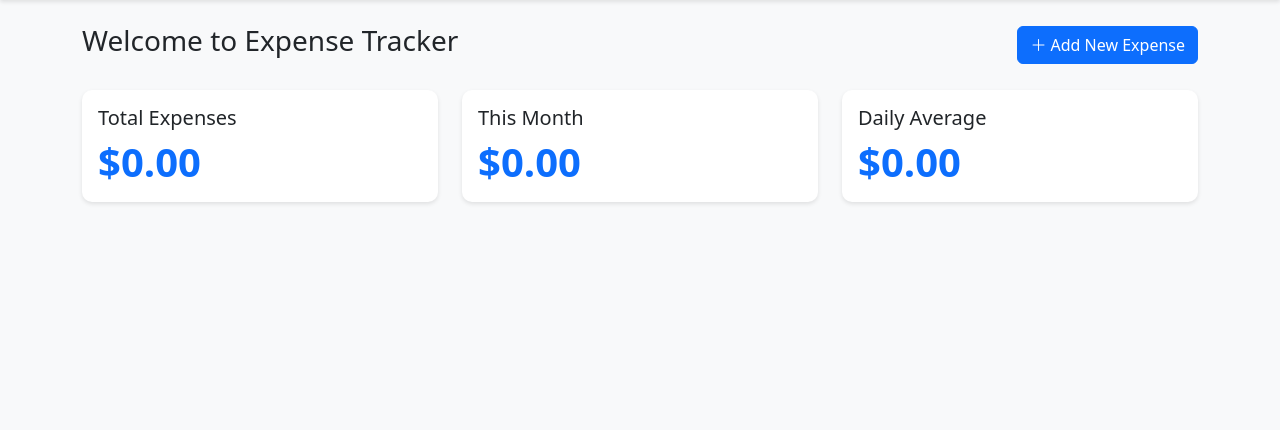
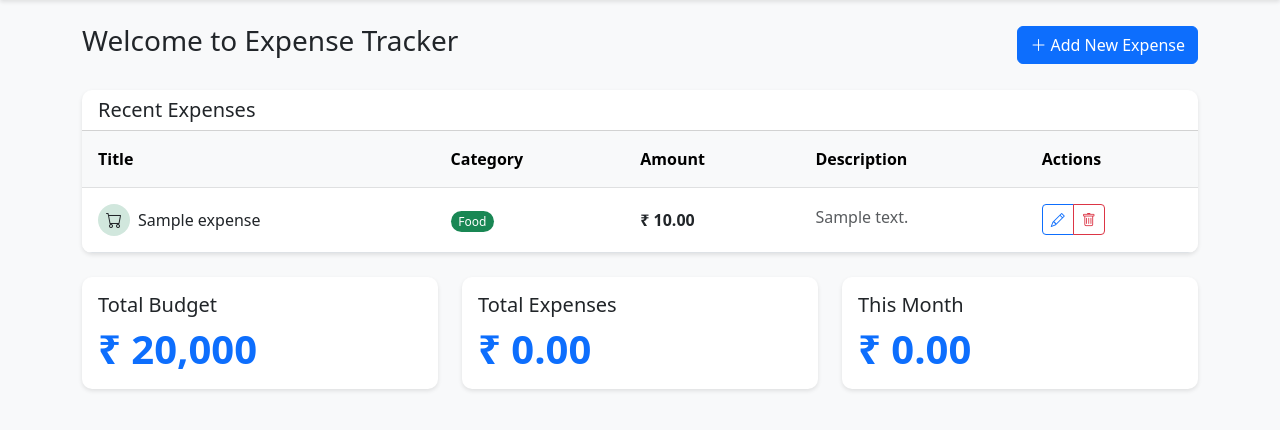
Before and after one commit to ayushgrg0/django-expense-tracker, a Django app: page / in a window 1280 px wide. Shown: the part 56-486 px from the top of the page. Run offline with Django 5.2, Linux system fonts and the light colour scheme; a user stored in the database is signed in; tables that the repository leaves empty hold one stand-in row (values such as "Sample post").

Commit message:
Expense lists and expense add update

```diff
--- a/expense/templates/expense/home.html
+++ b/expense/templates/expense/home.html
@@ -9,10 +9,95 @@
         <div class="d-flex justify-content-between align-items-center mb-4">
             <h1 class="h3">Welcome to Expense Tracker</h1>
             {% if user.is_authenticated %}
-            <a href="#" class="btn btn-primary">
+            <a href="{% url 'add_expense' %}" class="btn btn-primary">
                 <i class="bi bi-plus-lg"></i> Add New Expense
             </a>
             {% endif %}
+        </div>
+    </div>
+</div>
+
+<div class="row mb-4">
+    <div class="col-12">
+        <div class="card">
+            <div class="card-header bg-transparent d-flex justify-content-between align-items-center">
+                <h5 class="mb-0">Recent Expenses</h5>
+                <div class="btn-group">
+                </div>
+            </div>
+            <div class="table-responsive">
+                <table class="table table-hover align-middle mb-0">
+                    <thead class="table-light">
+                        <tr>
+                            <th>Title</th>
+                            <th>Category</th>
+                            <th>Amount</th>
+                            <th>Description</th>
+                            <th>Actions</th>
+                        </tr>
+                    </thead>
+                    <tbody>
+                        {% for expense in expense_list %}
+                        <tr>
+                            <td>
+                                <div class="d-flex align-items-center">
+                                    <div class="expense-icon rounded-circle me-2 p-2
+                                        {% if expense.category == 'Food' %}bg-success-subtle
+                                        {% elif expense.category == 'Transport' %}bg-info-subtle
+                                        {% elif expense.category == 'Shopping' %}bg-warning-subtle
+                                        {% elif expense.category == 'Health' %}bg-danger-subtle
+                                        {% else %}bg-primary-subtle{% endif %}">
+                                        <i class="bi
+                                            {% if expense.category == 'Food' %}bi-cart
+                                            {% elif expense.category == 'Transport' %}bi-car-front
+                                            {% elif expense.category == 'Shopping' %}bi-bag
+                                            {% elif expense.category == 'Health' %}bi-heart
+                                            {% else %}bi-receipt{% endif %}">
+                                        </i>
+                                    </div>
+                                    {{ expense.title }}
+                                </div>
+                            </td>
+                            <td><span class="badge rounded-pill
+                                {% if expense.category == 'Food' %}bg-success
+                                {% elif expense.category == 'Transport' %}bg-info
+                                {% elif expense.category == 'Shopping' %}bg-warning
+                                {% elif expense.category == 'Health' %}bg-danger
+
+                                {% else %}bg-primary{% endif %}">
+                                    {{ expense.category }}
+                                </span></td>
+                            <td>
+                                <strong>₹ {{ expense.amount }}</strong>
+                            </td>
+                            <td>
+                                <span class="text-muted text-truncate d-inline-block" style="max-width: 150px;"
+                                    title="{{ expense.description }}">
+                                    {{ expense.description }}
+                                </span>
+                            </td>
+                            <td>
+                                <div class="btn-group">
+                                    <a href="#" class="btn btn-sm btn-outline-primary">
+                                        <i class="bi bi-pencil"></i>
+                                    </a>
+                                    <a href="#" class="btn btn-sm btn-outline-danger">
+                                        <i class="bi bi-trash"></i>
+                                    </a>
+                                </div>
+                            </td>
+                        </tr>
+                        {% empty %}
+                        <tr>
+                            <td colspan="5" class="text-center py-4 text-muted">
+                                <i class="bi bi-receipt h3 d-block"></i>
+                                No expenses recorded yet
+                            </td>
+                        </tr>
+                        {% endfor %}
+                    </tbody>
+                </table>
+            </div>
         </div>
     </div>
 </div>
@@ -23,8 +108,16 @@
     <div class="col-md-4 mb-4">
         <div class="card h-100">
             <div class="card-body">
+                <h5 class="card-title">Total Budget</h5>
+                <p class="card-text display-6">₹ 20,000</p>
+            </div>
+        </div>
+    </div>
+    <div class="col-md-4 mb-4">
+        <div class="card h-100">
+            <div class="card-body">
                 <h5 class="card-title">Total Expenses</h5>
-                    <p class="card-text display-6">$0.00</p>
+                <p class="card-text display-6">₹ 0.00</p>
             </div>
         </div>
     </div>
@@ -32,15 +125,7 @@
         <div class="card h-100">
             <div class="card-body">
                 <h5 class="card-title">This Month</h5>
-                    <p class="card-text display-6">$0.00</p>
-                </div>
-            </div>
-        </div>
-        <div class="col-md-4 mb-4">
-            <div class="card h-100">
-                <div class="card-body">
-                    <h5 class="card-title">Daily Average</h5>
-                    <p class="card-text display-6">$0.00</p>
+                <p class="card-text display-6">₹ 0.00</p>
             </div>
         </div>
     </div>
@@ -68,11 +153,36 @@
     .card {
         border: none;
         border-radius: 10px;
-        box-shadow: 0 2px 4px rgba(0,0,0,.1);
+        box-shadow: 0 2px 4px rgba(0, 0, 0, .1);
     }
+
     .display-6 {
         font-weight: 600;
         color: #0d6efd;
     }
+
+    .expense-icon {
+        width: 32px;
+        height: 32px;
+        display: flex;
+        align-items: center;
+        justify-content: center;
+    }
+
+    .table> :not(caption)>*>* {
+        padding: 1rem;
+    }
+
+    .badge {
+        font-weight: 500;
+    }
+
+    .btn-group .btn {
+        padding: 0.25rem 0.5rem;
+    }
+
+    .table-responsive {
+        border-radius: 0 0 10px 10px;
+    }
 </style>
 {% endblock extra_head %}
--- a/expense/urls.py
+++ b/expense/urls.py
@@ -1,6 +1,8 @@
 from django.urls import path
-from .views import expense_list
+from .views import expense_list, expense_add
 
 urlpatterns = [
     path('', expense_list, name='home'),
+    path('add/', expense_add, name='add_expense'),
+
 ]
--- a/expense/views.py
+++ b/expense/views.py
@@ -1,7 +1,27 @@
-from django.shortcuts import render
+from expense.models import Expense
+from .forms import ExpenseForm
+from django.shortcuts import render, redirect
+from django.contrib import messages
 
 # Create your views here.
 
 def expense_list(request):
     template_name = 'expense/home.html'
-    return render(request, template_name)
+    expense_list = Expense.objects.all()
+    context = {'expense_list': expense_list}
+    return render(request, template_name, context)
+
+def expense_add(request):
+    template_name = 'expense/add_expense.html'
+
+    if request.method == 'GET':
+        form = ExpenseForm()
+        context = {
+            'form': form
+            }
+        return render(request, template_name, context)
+    else:
+        form = ExpenseForm(request.POST)
+        form.save()
+        messages.success(request, 'Expense added successfully!')
+        return redirect('home')
--- a/pyproject.toml
+++ b/pyproject.toml
@@ -5,6 +5,8 @@ description = "Add your description here"
 readme = "README.md"
 requires-python = ">=3.12"
 dependencies = [
+    "crispy-bootstrap5>=2025.6",
     "django>=5.2.5",
     "django-allauth>=65.11.0",
+    "django-crispy-forms>=2.4",
 ]
```
Also changed, not shown: core/settings.py (+9 -1 lines), expense/forms.py (added, +7 -0 lines), expense/templates/expense/add_expense.html (added, +51 -0 lines), 1 other file. Lines whose indentation alone changed are shown as unchanged.
